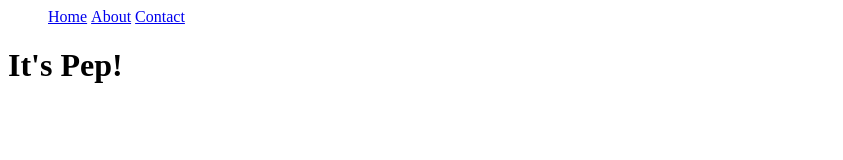
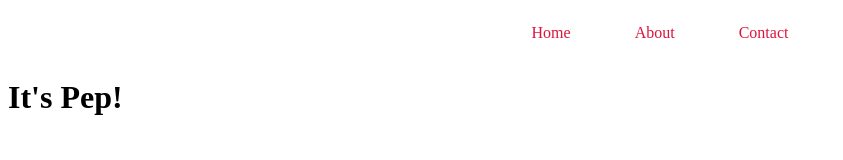
Before and after one commit to pasta-pep/Personal-Website-Final, a plain HTML site: page index.html in a window 1280 px wide. Shown: the whole page, without its empty margins (0-843 px from the left). Drawn offline with Linux system fonts and the light colour scheme.

```diff
--- a/style.css
+++ b/style.css
@@ -1,3 +1,18 @@
 header * {
     display: inline;
 }
+
+header li {
+    margin: 30px;
+}
+
+header li a {
+    color:crimson;
+    text-align: center;
+    text-decoration: none;
+}
+
+.menu {
+    display: flex;
+    justify-content: center;
+}
```
Also changed, not shown: about.html (added), index.html (line endings or trailing spaces).
